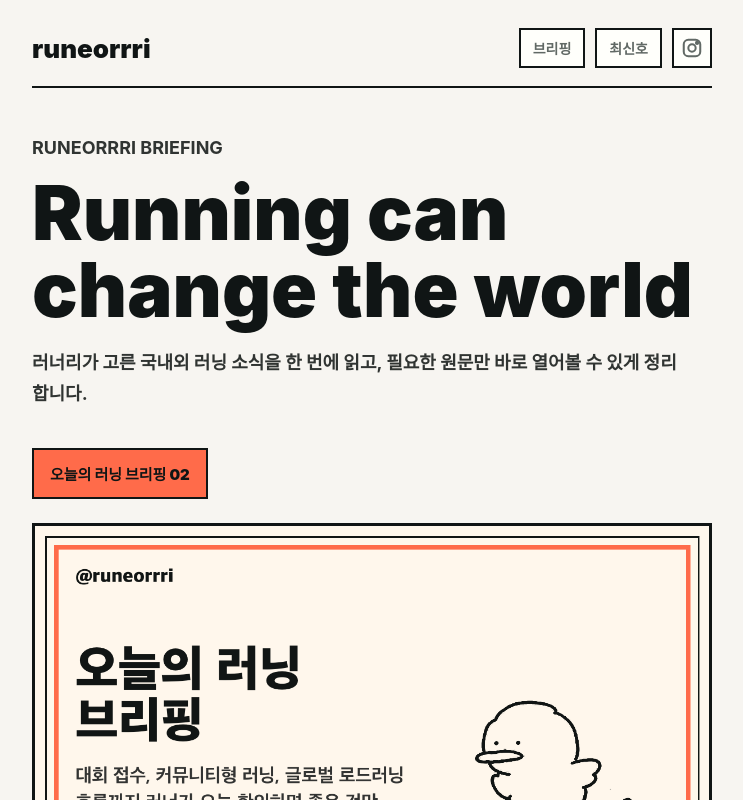
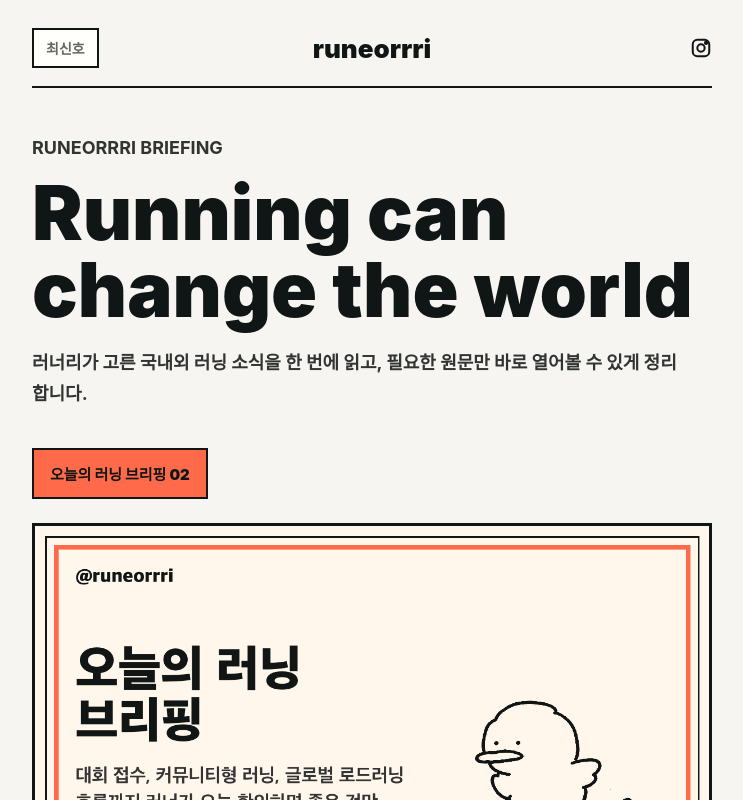
Before and after one commit to twotwozero/runeorrri, a React (Vite) app in the folder web/: page / in a window 1280 px wide. Shown: the top 800 px of the page, without its empty margins (268-1011 px from the left). Built offline with nearby package versions, Linux system fonts and the light colour scheme.

Commit message:
web: center header brand

```diff
--- a/web/src/main.tsx
+++ b/web/src/main.tsx
@@ -86,12 +86,13 @@ function Topbar() {
   const latest = issues[0];
   return (
     <header className="topbar">
+      <div className="topbar-side topbar-left">
+        {latest ? <a className="nav-link" href={issuePath(latest)}>최신호</a> : null}
+      </div>
       <a className="brand" href="/" aria-label="runeorrri 홈">
         runeorrri
       </a>
-      <nav className="nav" aria-label="주요 메뉴">
-        <a href="/">브리핑</a>
-        {latest ? <a href={issuePath(latest)}>최신호</a> : null}
+      <div className="topbar-side topbar-right">
         <a
           href="https://www.instagram.com/runeorrri"
           target="_blank"
@@ -101,7 +102,7 @@ function Topbar() {
         >
           <InstagramIcon />
         </a>
-      </nav>
+      </div>
     </header>
   );
 }
--- a/web/src/styles.css
+++ b/web/src/styles.css
@@ -37,17 +37,31 @@ main {
 }
 
 .topbar {
-  display: flex;
+  display: grid;
+  grid-template-columns: 1fr auto 1fr;
   align-items: center;
-  justify-content: space-between;
   gap: 20px;
   padding: 28px 0 18px;
   border-bottom: 2px solid var(--ink);
 }
 
+.topbar-side {
+  display: flex;
+  align-items: center;
+}
+
+.topbar-left {
+  justify-content: flex-start;
+}
+
+.topbar-right {
+  justify-content: flex-end;
+}
+
 .brand {
   display: inline-flex;
   align-items: center;
+  justify-self: center;
   font-size: 26px;
   font-weight: 950;
 }
@@ -63,26 +77,20 @@ main {
   stroke-linejoin: round;
 }
 
-.nav {
-  display: flex;
-  align-items: center;
-  gap: 10px;
+.nav-link {
+  border: 2px solid var(--ink);
+  background: var(--white);
+  padding: 8px 12px;
   font-size: 14px;
   font-weight: 900;
   color: var(--muted);
-}
-
-.nav a {
-  border: 2px solid var(--ink);
-  background: var(--white);
-  padding: 8px 12px;
 }
 
 .nav-instagram {
   display: inline-flex;
   align-items: center;
   justify-content: center;
-  padding: 7px !important;
+  color: var(--ink);
   line-height: 0;
 }
 
@@ -425,7 +433,6 @@ main {
     width: calc(100% - 24px);
   }
 
-  .topbar,
   .section-heading {
     align-items: flex-start;
     flex-direction: column;
```
